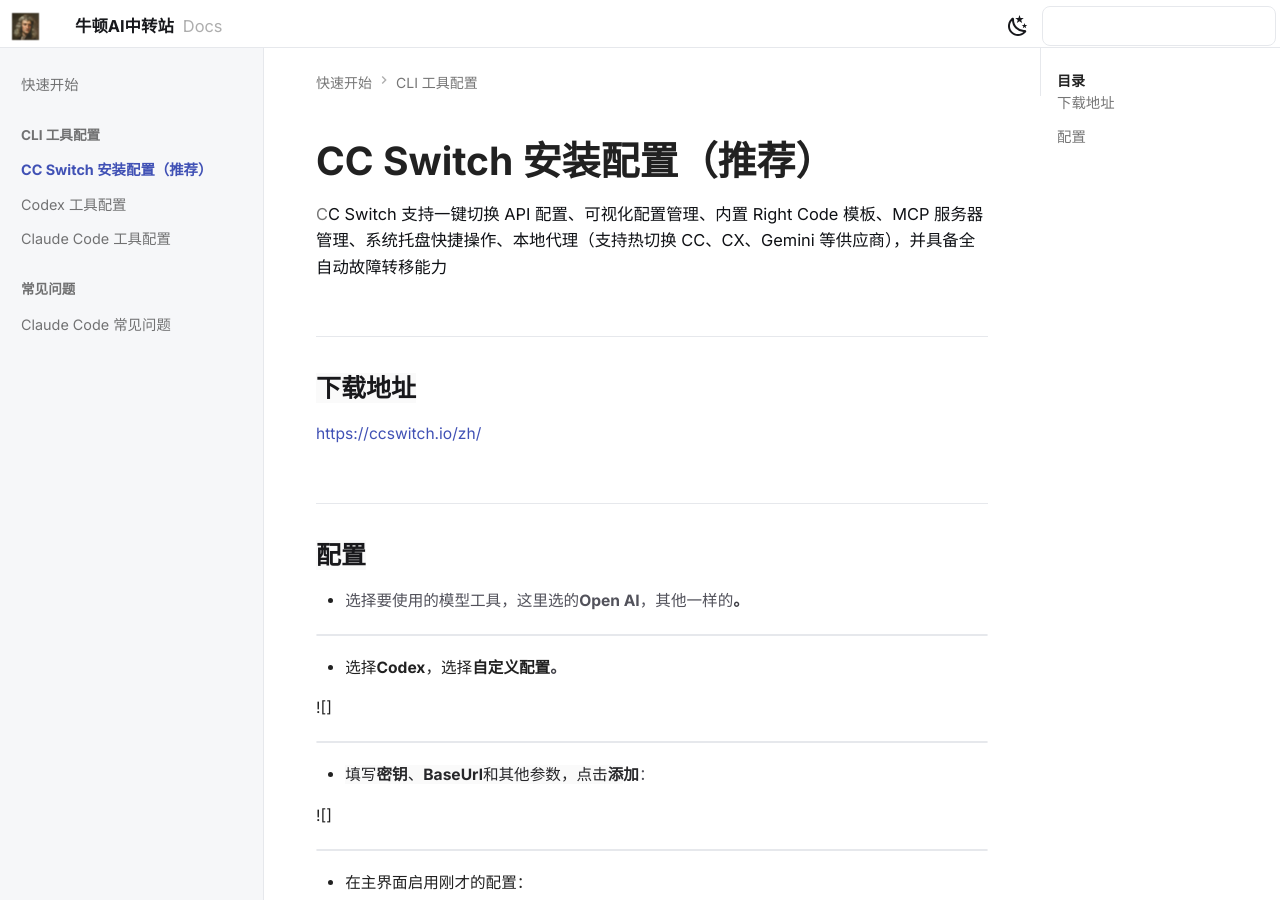
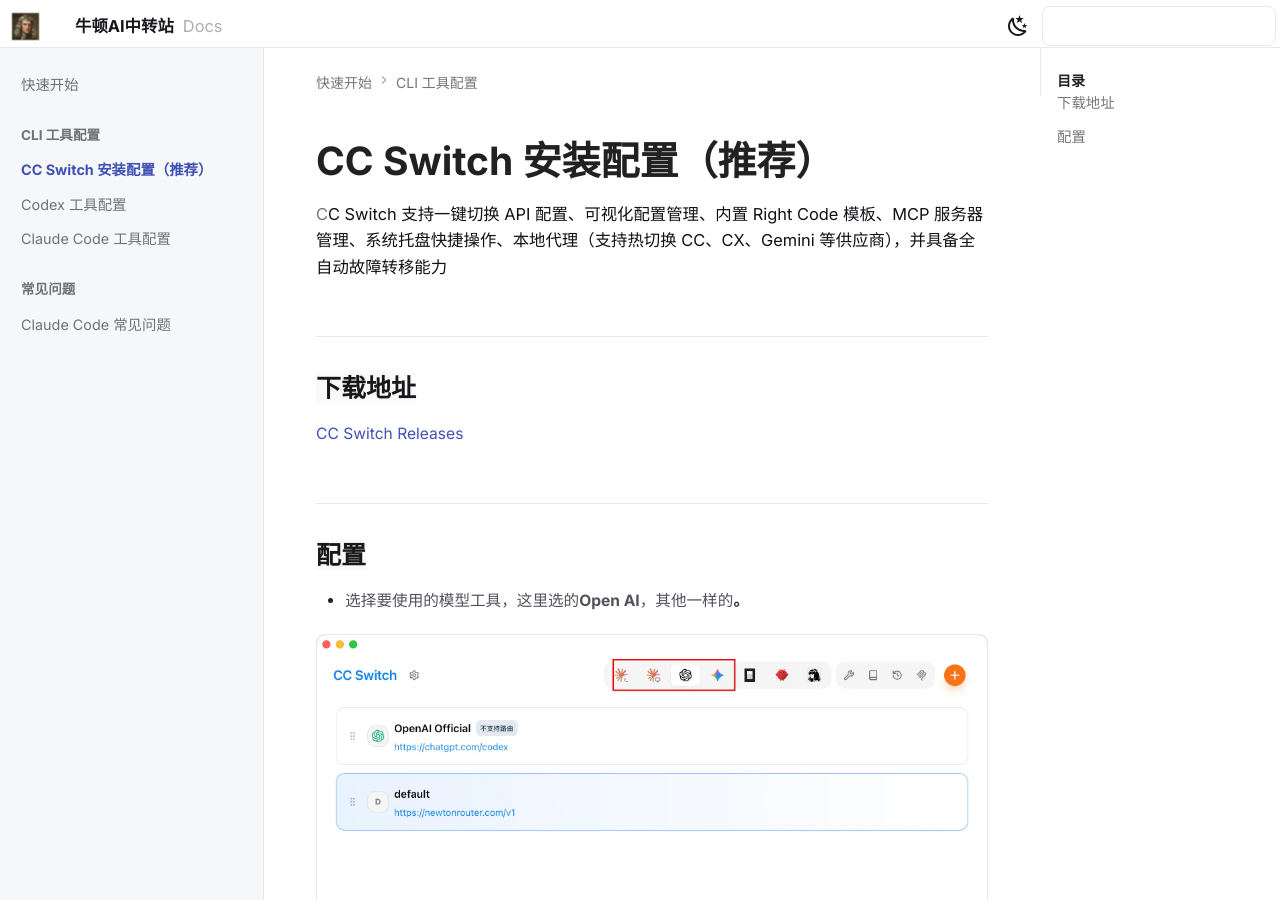
Before and after one commit to Aunt-Lee/newtonrouterdoc, an MkDocs documentation site: the page built from docs/CliConfig/CCSwitchConfig.md, in a window 1280 px wide and 900 px high. Built offline with MkDocs 1.6.1 and Material for MkDocs 9.7.7, drawn with Linux system fonts in a browser that asks for light colours.

Commit message:
Fix CC Switch image paths

```diff
--- a/docs/CliConfig/CCSwitchConfig.md
+++ b/docs/CliConfig/CCSwitchConfig.md
@@ -1,21 +1,21 @@
 C<font style="color:rgb(15, 17, 21);">C Switch 支持一键切换 API 配置、可视化配置管理、内置 Right Code 模板、MCP 服务器管理、系统托盘快捷操作、本地代理（支持热切换 CC、CX、Gemini 等供应商），并具备全自动故障转移能力</font>
 
 ## <font style="color:rgb(24, 24, 27);background-color:rgb(250, 250, 250);">下载地址</font>
-[https://ccswitch.io/zh/](https://github.com/farion1231/cc-switch/releases)
+[CC Switch Releases](https://github.com/farion1231/cc-switch/releases)
 
 ## <font style="color:rgb(24, 24, 27);background-color:rgb(250, 250, 250);">配置</font>
 + <font style="color:rgb(82, 82, 91);">选择要使用的模型工具，这里选的</font>**<font style="color:rgb(82, 82, 91);">Open AI</font>**<font style="color:rgb(82, 82, 91);">，其他一样的</font>**<font style="color:rgb(63, 63, 70);">。</font>**
 
-![](assets/images/ccimage.png)
+![](../assets/images/ccimage.png)
 
 + 选择**Codex**，选择**自定义配置****<font style="color:rgb(63, 63, 70);">。</font>**
 
-![]![](assets/images/ccimage1.png)
+![](../assets/images/ccimage1.png)
 
 + <font style="color:rgb(39, 39, 42);background-color:rgb(250, 250, 250);">填写</font>**<font style="color:rgb(39, 39, 42);background-color:rgb(250, 250, 250);">密钥</font>**<font style="color:rgb(39, 39, 42);background-color:rgb(250, 250, 250);">、</font>**<font style="color:rgb(39, 39, 42);background-color:rgb(250, 250, 250);">BaseUrl</font>**<font style="color:rgb(39, 39, 42);background-color:rgb(250, 250, 250);">和其他参数，点击</font>**<font style="color:rgb(39, 39, 42);background-color:rgb(250, 250, 250);">添</font>****<font style="color:rgb(39, 39, 42);">加</font>**<font style="color:rgb(82, 82, 91);">：</font>
 
-![]![](assets/images/ccimage2.png)
+![](../assets/images/ccimage2.png)
 
 + 在主界面启用刚才的配置：
 
-![]![](assets/images/ccimage3.png)
+![](../assets/images/ccimage3.png)
```
